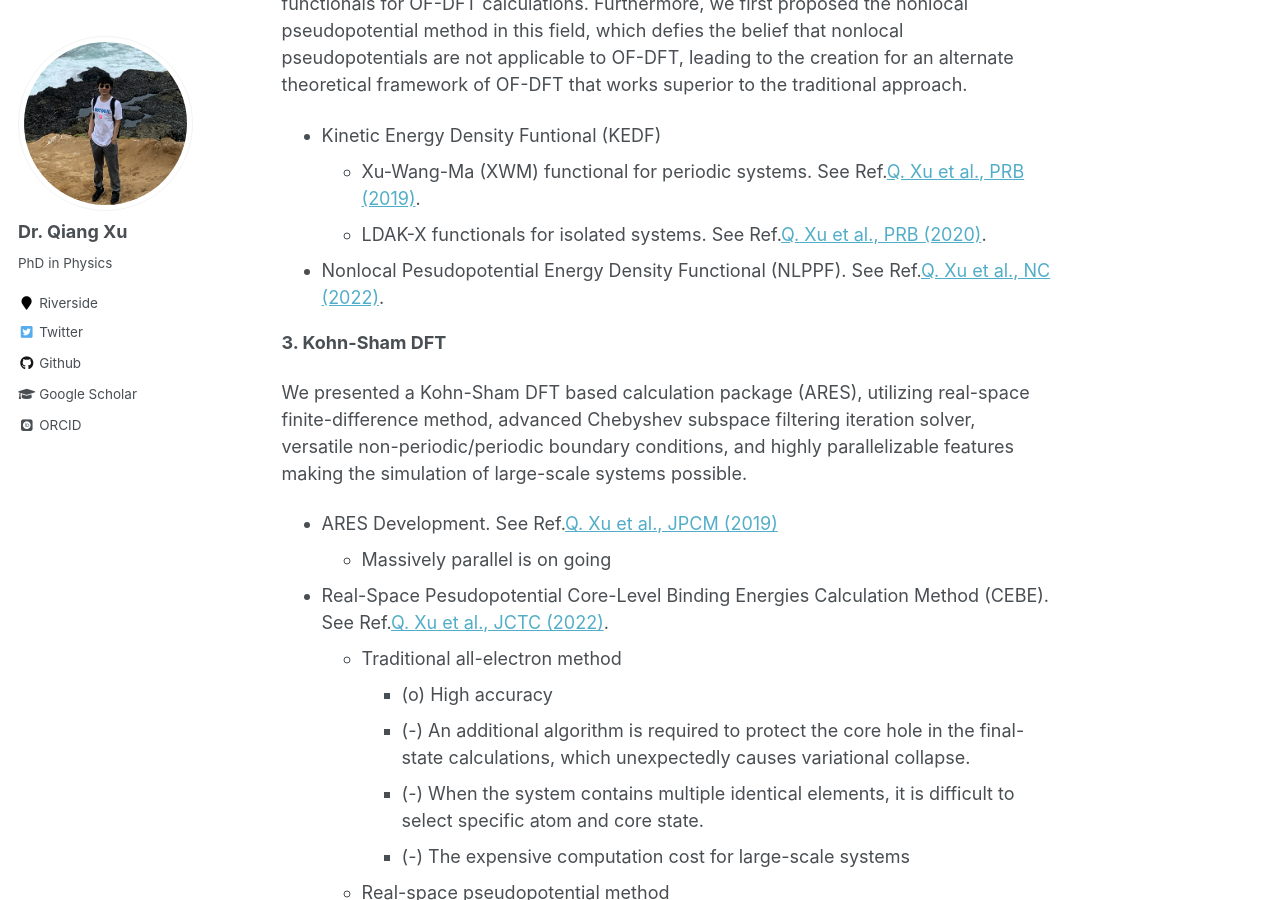
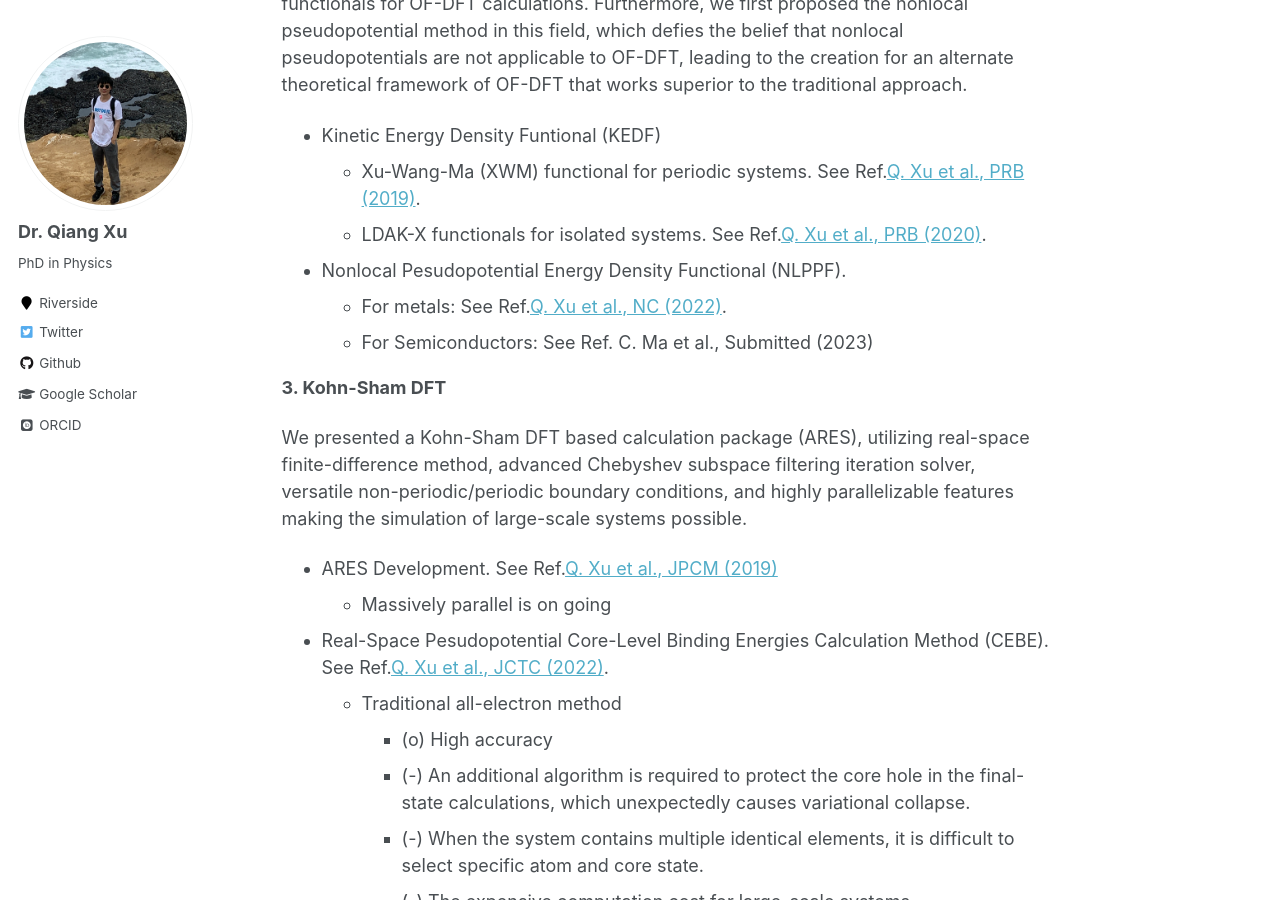
Before and after one commit to xqjlu/xqjlu.github.io, a Jekyll site: the page built from _pages/research.md, in a window 1280 px wide and 900 px high, scrolled down 1174 px. Built offline with Jekyll 4.4.1, drawn with Linux system fonts in a browser that asks for light colours; some web fonts are replaced.

Commit message:
NLPPF for semiconductors

```diff
--- a/_pages/research.md
+++ b/_pages/research.md
@@ -21,7 +21,9 @@ Orbital-free density functional theory (OF-DFT) is an electronic structure metho
 * Kinetic Energy Density Funtional (KEDF)
   * Xu-Wang-Ma (XWM) functional for periodic systems. See Ref.[Q. Xu et al., PRB (2019)](https://doi.org/10.1103/PhysRevB.100.205132).
   * LDAK-X functionals for isolated systems. See Ref.[Q. Xu et al., PRB (2020)](https://doi.org/10.1103/PhysRevB.101.045110).
-* Nonlocal Pesudopotential Energy Density Functional (NLPPF). See Ref.[Q. Xu et al., NC (2022)](https://doi.org/10.1038/s41467-022-29002-3).
+* Nonlocal Pesudopotential Energy Density Functional (NLPPF).
+  * For metals: See Ref.[Q. Xu et al., NC (2022)](https://doi.org/10.1038/s41467-022-29002-3).
+  * For Semiconductors:  See Ref. C. Ma et al., Submitted (2023)
 
 **3. Kohn-Sham DFT**
 
```
